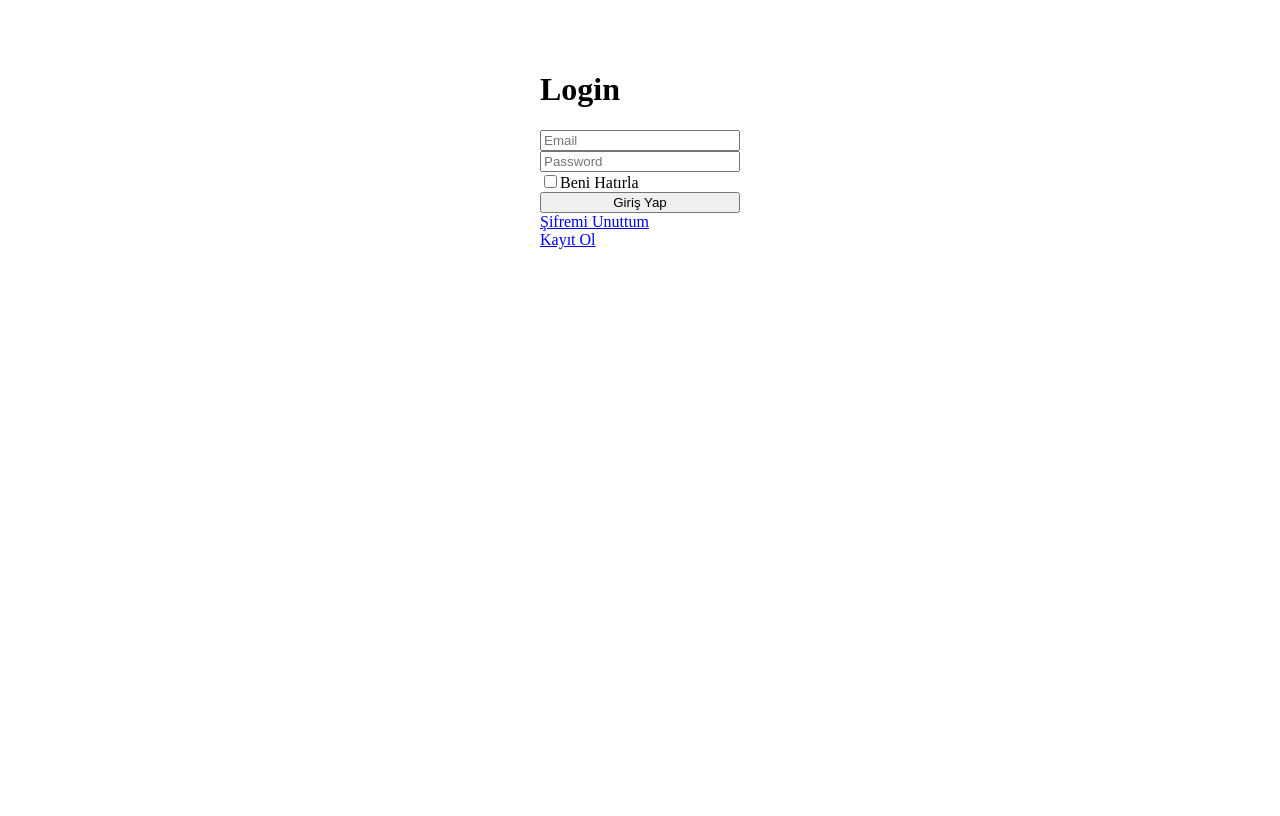
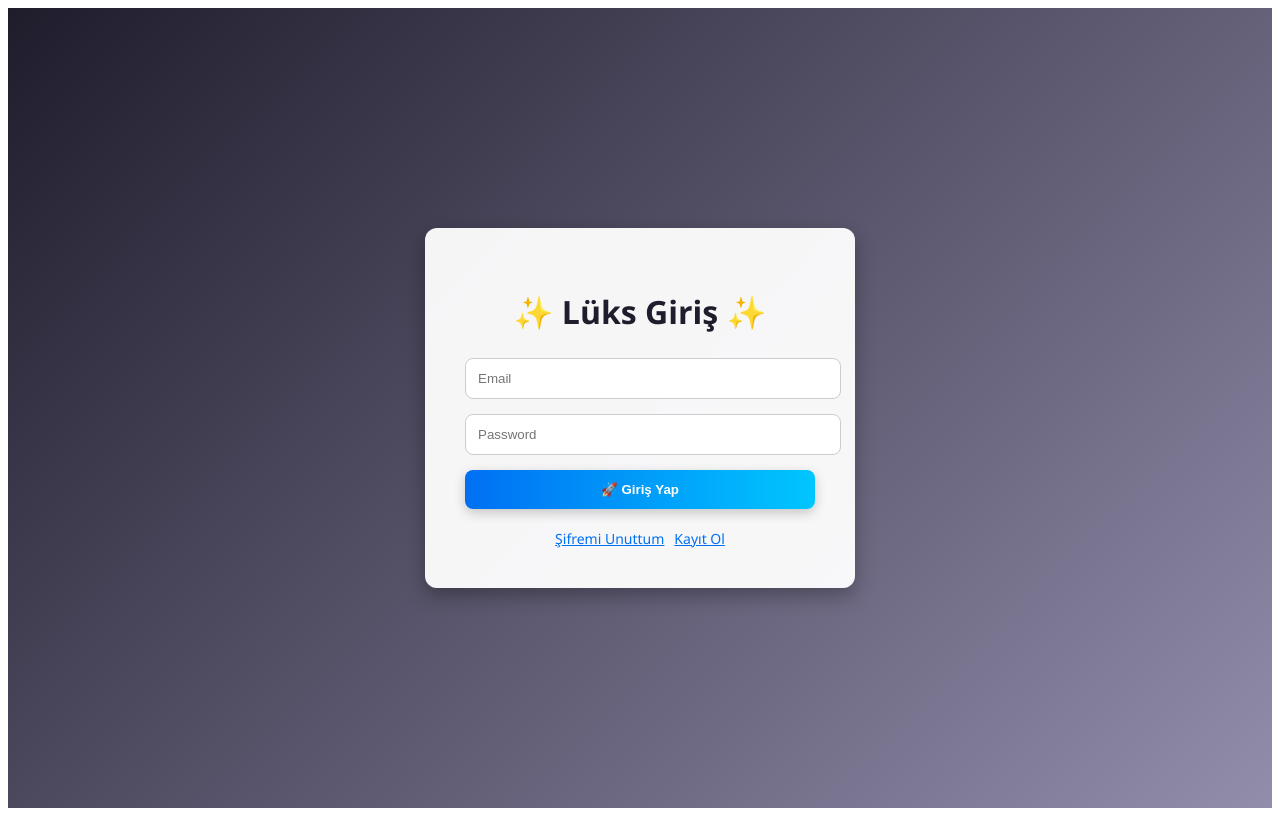
Before and after one commit to hasanarsandix-jpg/my-app, a Next.js app: page /login in a window 1280 px wide. Built offline with nearby package versions, Linux system fonts and the light colour scheme; no server answers.

Commit message:
pages klasörü tamamlandı

```diff
--- a/pages/login.js
+++ b/pages/login.js
@@ -5,7 +5,6 @@ import Link from 'next/link'
 export default function Login() {
   const [email, setEmail] = useState('')
   const [password, setPassword] = useState('')
-  const [remember, setRemember] = useState(false)
 
   const handleLogin = async () => {
     const { error } = await supabase.auth.signInWithPassword({ email, password })
@@ -17,17 +16,46 @@ export default function Login() {
   }
 
   return (
-    <div style={{ display: 'flex', flexDirection: 'column', width: '200px', margin: '50px auto' }}>
-      <h1>Login</h1>
-      <input type="email" placeholder="Email" onChange={(e) => setEmail(e.target.value)} />
-      <input type="password" placeholder="Password" onChange={(e) => setPassword(e.target.value)} />
-      <label>
-        <input type="checkbox" checked={remember} onChange={() => setRemember(!remember)} />
-        Beni Hatırla
-      </label>
-      <button onClick={handleLogin}>Giriş Yap</button>
-      <Link href="/reset-password">Şifremi Unuttum</Link>
-      <Link href="/signup">Kayıt Ol</Link>
+    <div style={{
+      display: 'flex', alignItems: 'center', justifyContent: 'center',
+      height: '100vh',
+      background: 'linear-gradient(135deg, #1f1c2c, #928dab)'
+    }}>
+      <div style={{
+        backgroundColor: 'rgba(255,255,255,0.95)',
+        padding: '40px',
+        borderRadius: '12px',
+        boxShadow: '0 8px 20px rgba(0,0,0,0.3)',
+        width: '350px',
+        textAlign: 'center',
+        fontFamily: 'Segoe UI, sans-serif'
+      }}>
+        <h1 style={{ marginBottom: '25px', color: '#1f1c2c' }}>✨ Lüks Giriş ✨</h1>
+
+        <input type="email" placeholder="Email"
+          style={{ marginBottom: '15px', padding: '12px', width: '100%', border: '1px solid #ccc', borderRadius: '8px' }}
+          onChange={(e) => setEmail(e.target.value)} />
+
+        <input type="password" placeholder="Password"
+          style={{ marginBottom: '15px', padding: '12px', width: '100%', border: '1px solid #ccc', borderRadius: '8px' }}
+          onChange={(e) => setPassword(e.target.value)} />
+
+        <button onClick={handleLogin}
+          style={{
+            background: 'linear-gradient(90deg, #0070f3, #00c6ff)',
+            color: '#fff', padding: '12px', width: '100%',
+            border: 'none', borderRadius: '8px',
+            fontWeight: 'bold', cursor: 'pointer',
+            boxShadow: '0 4px 12px rgba(0,0,0,0.2)'
+          }}>
+          🚀 Giriş Yap
+        </button>
+
+        <div style={{ marginTop: '20px', fontSize: '14px' }}>
+          <Link href="/reset-password" style={{ marginRight: '10px', color: '#0070f3' }}>Şifremi Unuttum</Link>
+          <Link href="/signup" style={{ color: '#0070f3' }}>Kayıt Ol</Link>
+        </div>
+      </div>
     </div>
   )
 }
```
Also changed, not shown: pages/reset-password.js (+31 -4 lines), pages/signup.js (+35 -5 lines).
